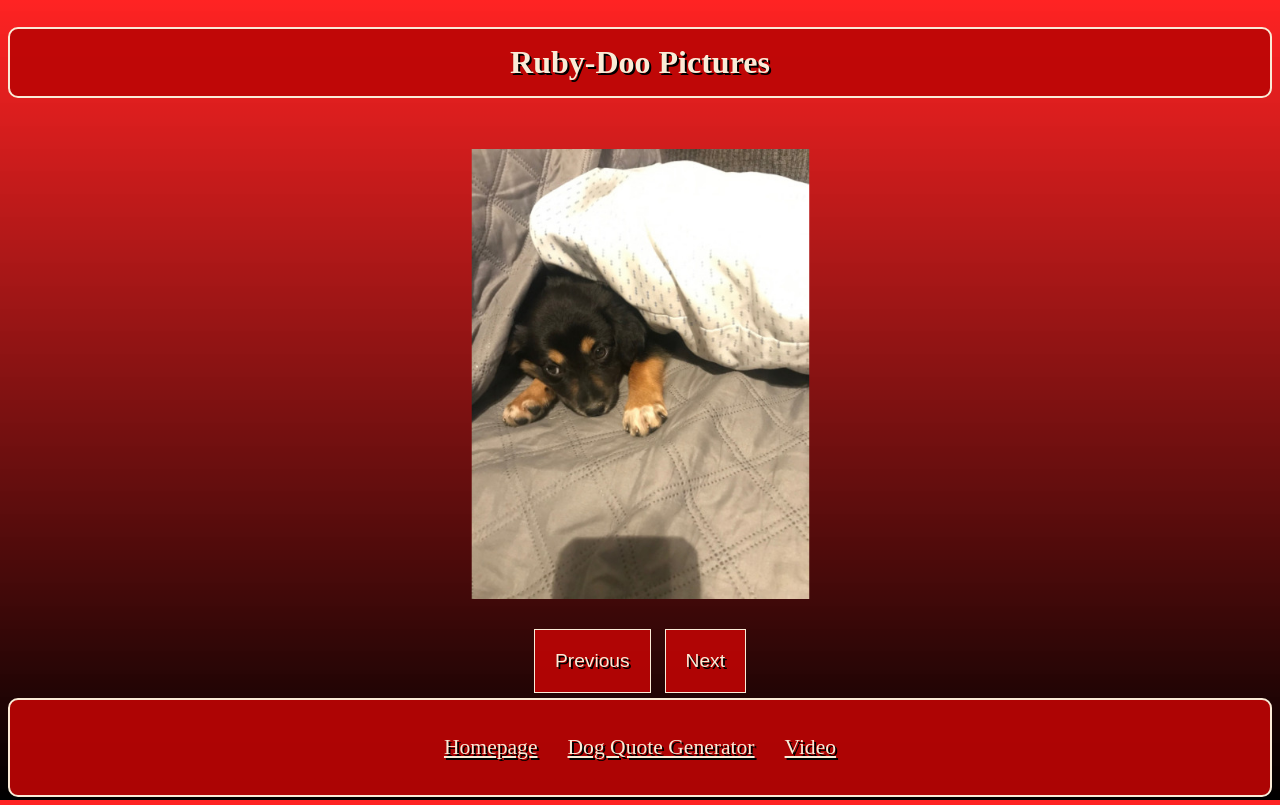
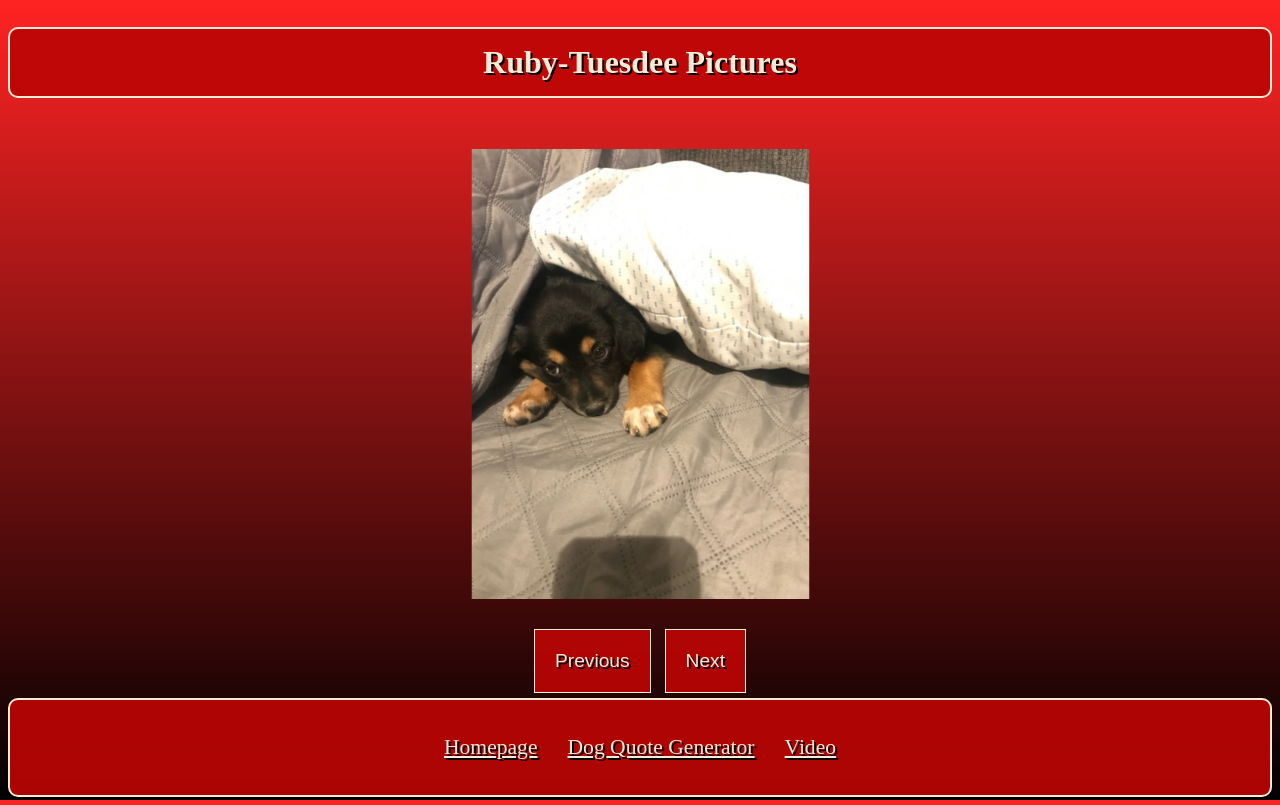
Before and after one commit to arbaker82/rubyDoo, a plain HTML site: page gallery.html in a window 1280 px wide. Drawn offline with Linux system fonts and the light colour scheme.

Commit message:
header text

```diff
--- a/gallery.html
+++ b/gallery.html
@@ -20,7 +20,7 @@
 
 <body>
 
-    <h2 class="white-text">Ruby-Doo Pictures</h2>
+    <h2 class="white-text">Ruby-Tuesdee Pictures</h2>
 
     <div class="gallery">
 
```
